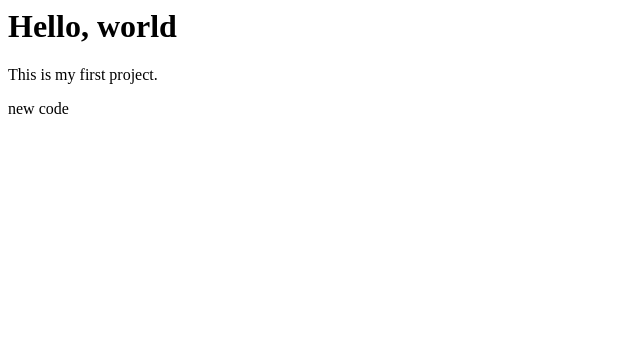
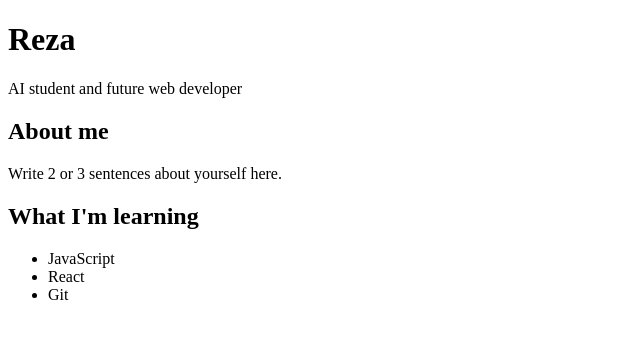
Before and after one commit to ahmadrezansa8533-svg/my-first-project, a plain HTML site: page index.html in a window 1280 px wide. Shown: the whole page, without its empty margins (0-640 px from the left). Drawn offline with Linux system fonts and the light colour scheme.

Commit message:
add page structure

```diff
--- a/index.html
+++ b/index.html
@@ -1,3 +1,31 @@
-<h1>Hello, world</h1>
-<p>This is my first project.</p>
-<div class="">new code</div>
+<!DOCTYPE html>
+<html lang="en">
+<head>
+  <meta charset="UTF-8">
+  <meta name="viewport" content="width=device-width, initial-scale=1.0">
+  <title>Reza's Page</title>
+  <link rel="stylesheet" href="style.css">
+</head>
+<body>
+  <header>
+    <h1>Reza</h1>
+    <p>AI student and future web developer</p>
+  </header>
+
+  <main>
+    <section>
+      <h2>About me</h2>
+      <p>Write 2 or 3 sentences about yourself here.</p>
+    </section>
+
+    <section>
+      <h2>What I'm learning</h2>
+      <ul>
+        <li>JavaScript</li>
+        <li>React</li>
+        <li>Git</li>
+      </ul>
+    </section>
+  </main>
+</body>
+</html>
```
